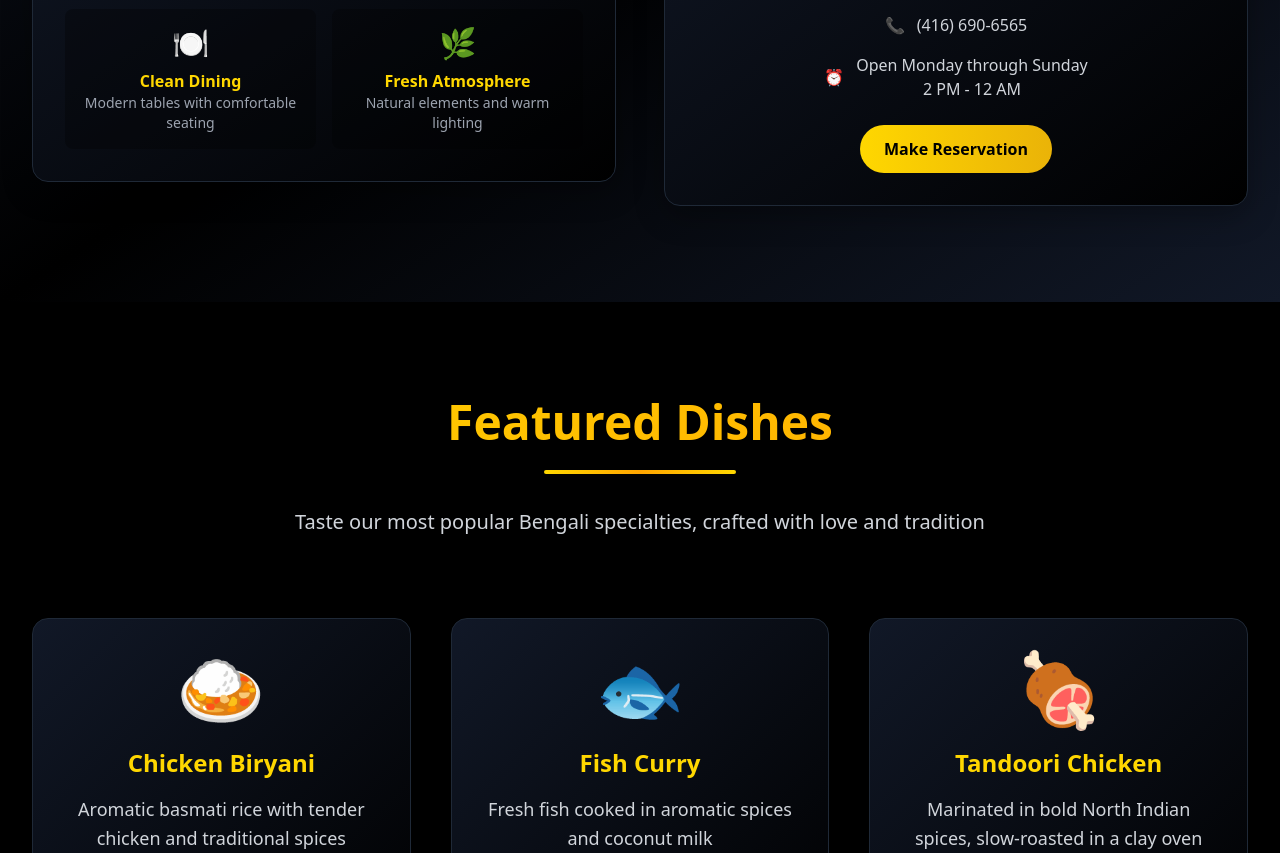
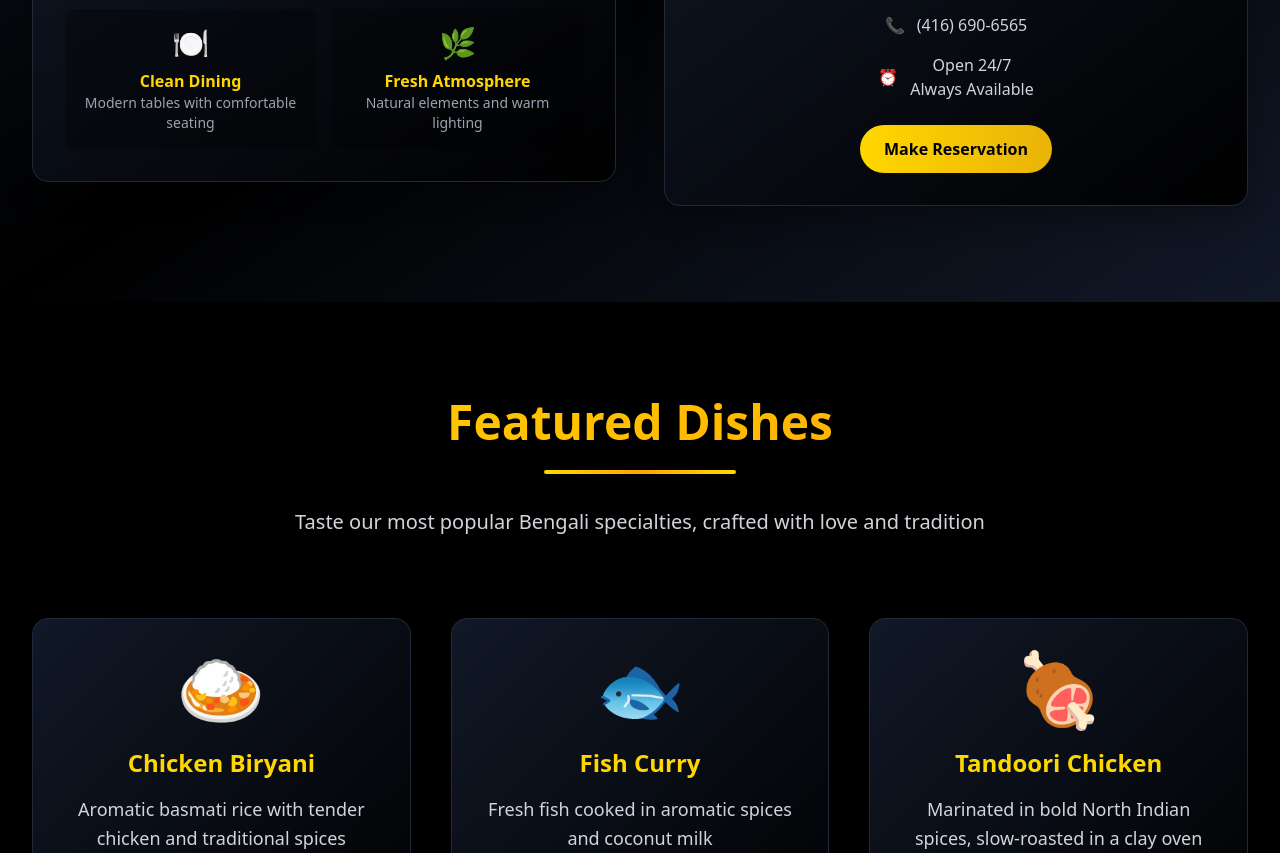
Before and after one commit to GoToGym/little-bangladesh-restaurant, a plain HTML site: page index.html in a window 1280 px wide. Shown: the part 1922-2775 px from the top of the page. Drawn offline with nearby package versions, Linux system fonts and the light colour scheme.

Commit message:
Update index.html

```diff
--- a/index.html
+++ b/index.html
@@ -230,7 +230,7 @@
                                     </div>
                                     <div class="flex items-center justify-center">
                                         <span class="text-gold mr-3">⏰</span>
-                                        <span>Open Monday through Sunday<br>2 PM - 12 AM</span>
+                                        <span>Open 24/7<br>Always Available</span>
                                     </div>
                                 </div>
                                 <div class="mt-6">
@@ -2132,8 +2132,8 @@
                                  <div class="text-gold mr-4 text-2xl">⏰</div>
                                  <div>
                                      <p class="text-white font-semibold text-lg">Hours</p>
-                                     <p class="text-gray-300">Open Monday through Sunday</p>
-                                     <p class="text-gray-300">2 PM - 12 AM</p>
+                                     <p class="text-gray-300">Open 24/7</p>
+                                     <p class="text-gray-300">Always Available</p>
                                  </div>
                              </div>
                             <div class="flex items-start">
```
